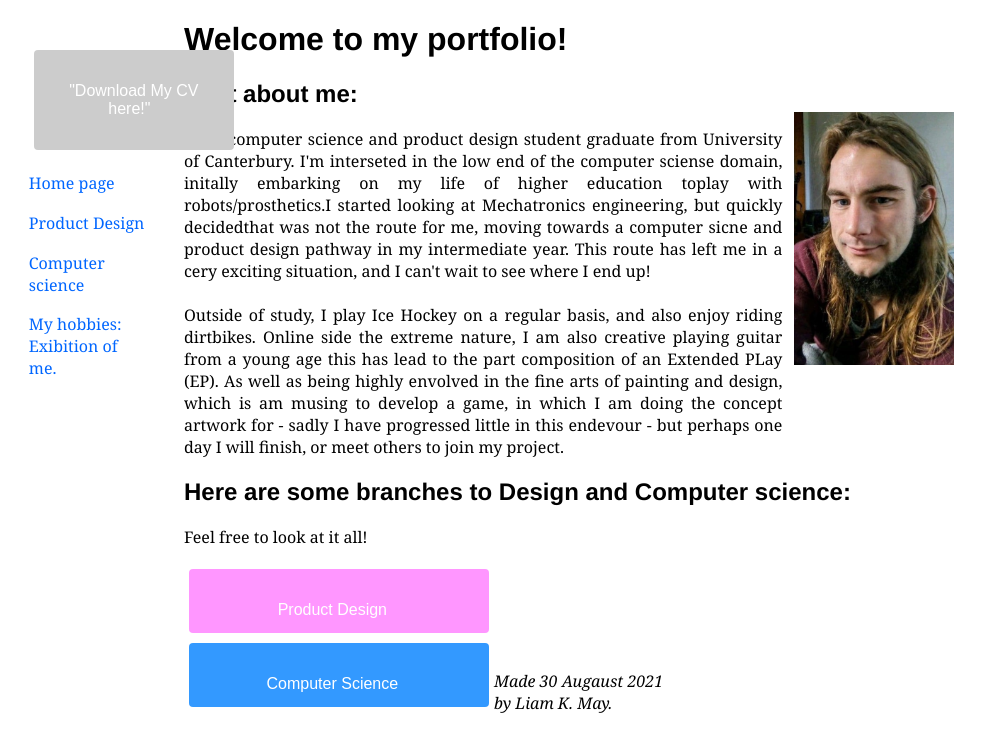
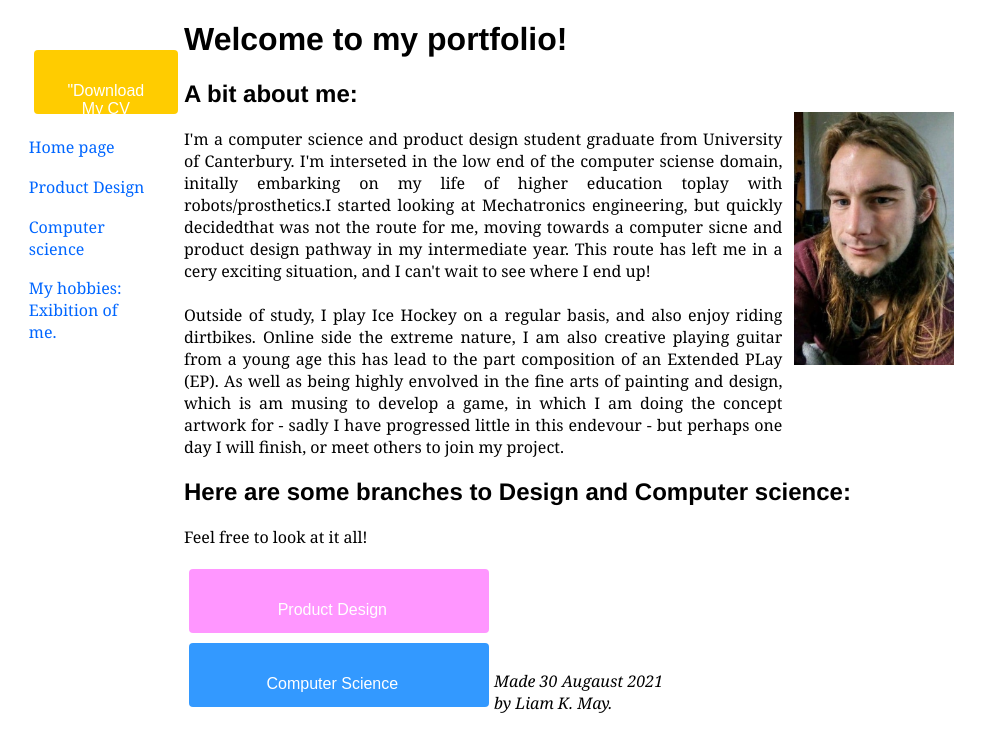
Before and after one commit to TheTriangleTrippa/Portfolio, a Jekyll site: the page built from index.html, in a window 1280 px wide. Shown: the top 752 px of the page, without its empty margins (0-988 px from the left). Built offline with Jekyll 4.4.1, drawn with Linux system fonts in a browser that asks for light colours.

Commit message:
Update stylesheet.css

```diff
--- a/assets/css/stylesheet.css
+++ b/assets/css/stylesheet.css
@@ -129,7 +129,7 @@ address.site_signing{
 
 }
 
- .cv-dl-buttin .button {
+ .cv-dl-button .button {
   display: inline-block;
   border-radius: 4px;
   background-color: #ffcc00;
@@ -161,7 +161,7 @@ address.site_signing{
   cursor: pointer;
   margin: 5px;
   top: 120em;
-  left: 12em+200px;
+
 }
 
 .button span {
```
